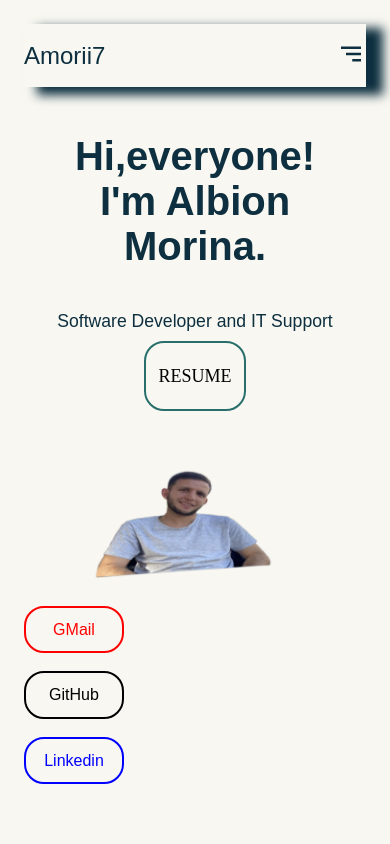
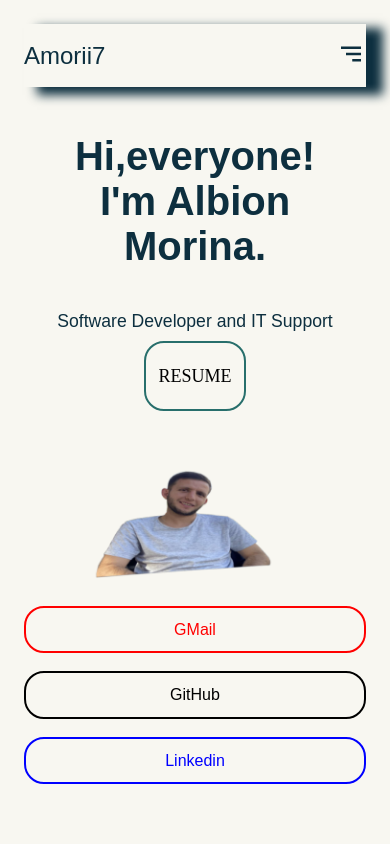
Before and after one commit to Albion007/personal_portfolio, a React (Vite) app: page / in a window 390 px wide. Shown: the top 844 px of the page. Built offline with nearby package versions, Linux system fonts and the light colour scheme; a web font is replaced by a local one.

Commit message:
working on header responsive menu

```diff
--- a/src/components/Hero/Hero.module.scss
+++ b/src/components/Hero/Hero.module.scss
@@ -118,6 +118,7 @@
                     align-items: center;
                     justify-content: center;
                     background-position: bottom;
+                    width: auto;
                 }
             position: absolute;
             top: 35%;
@@ -152,6 +153,7 @@
                         align-items: center;
                         justify-content: center;
                         background-position: bottom;
+                        width: auto;
                     }
             position: absolute;
             top: 46%;
@@ -186,6 +188,7 @@
                     align-items: center;
                     justify-content: center;
                     background-position: bottom;
+                    width: auto;
                 }
             position: absolute;
             top: 57%;
```
